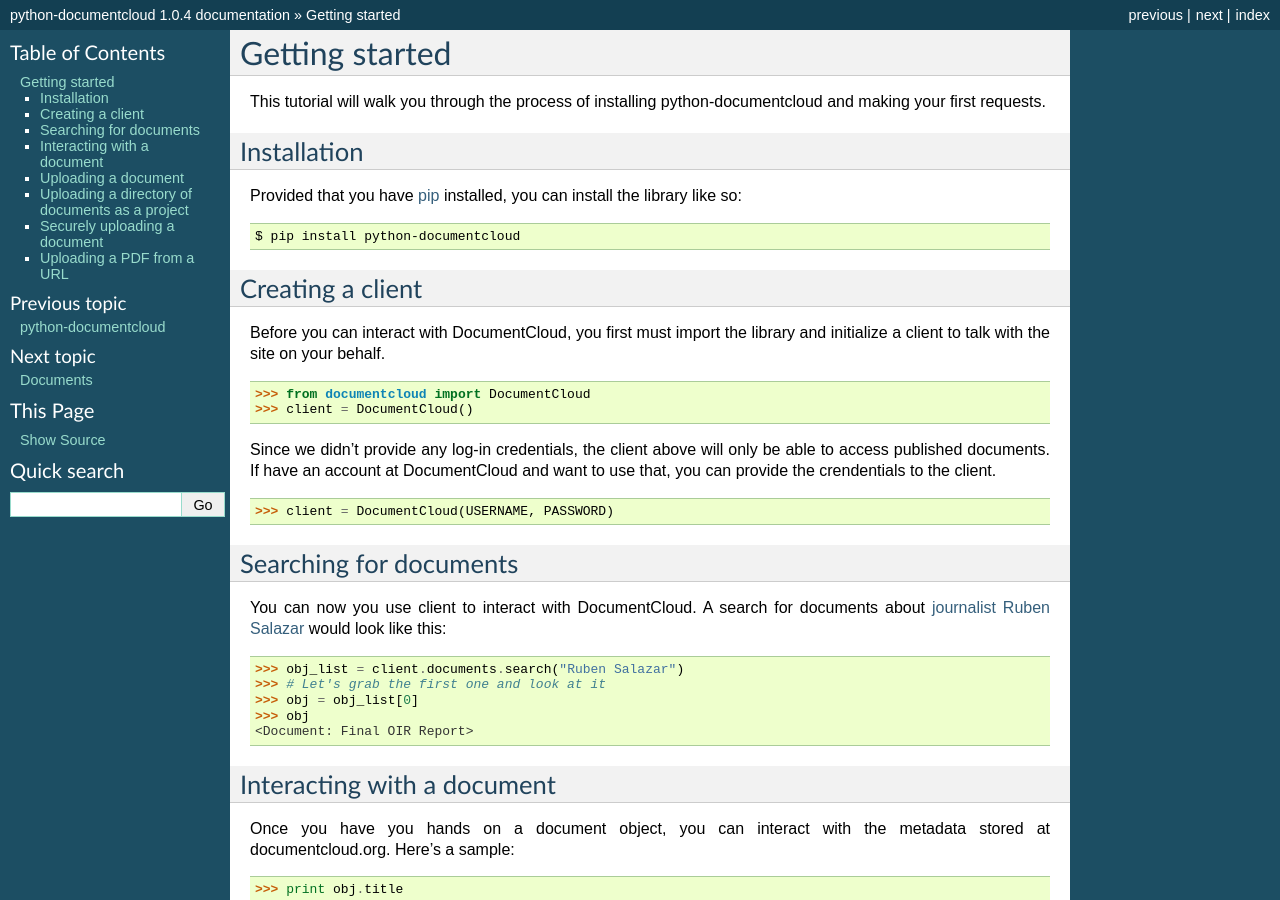
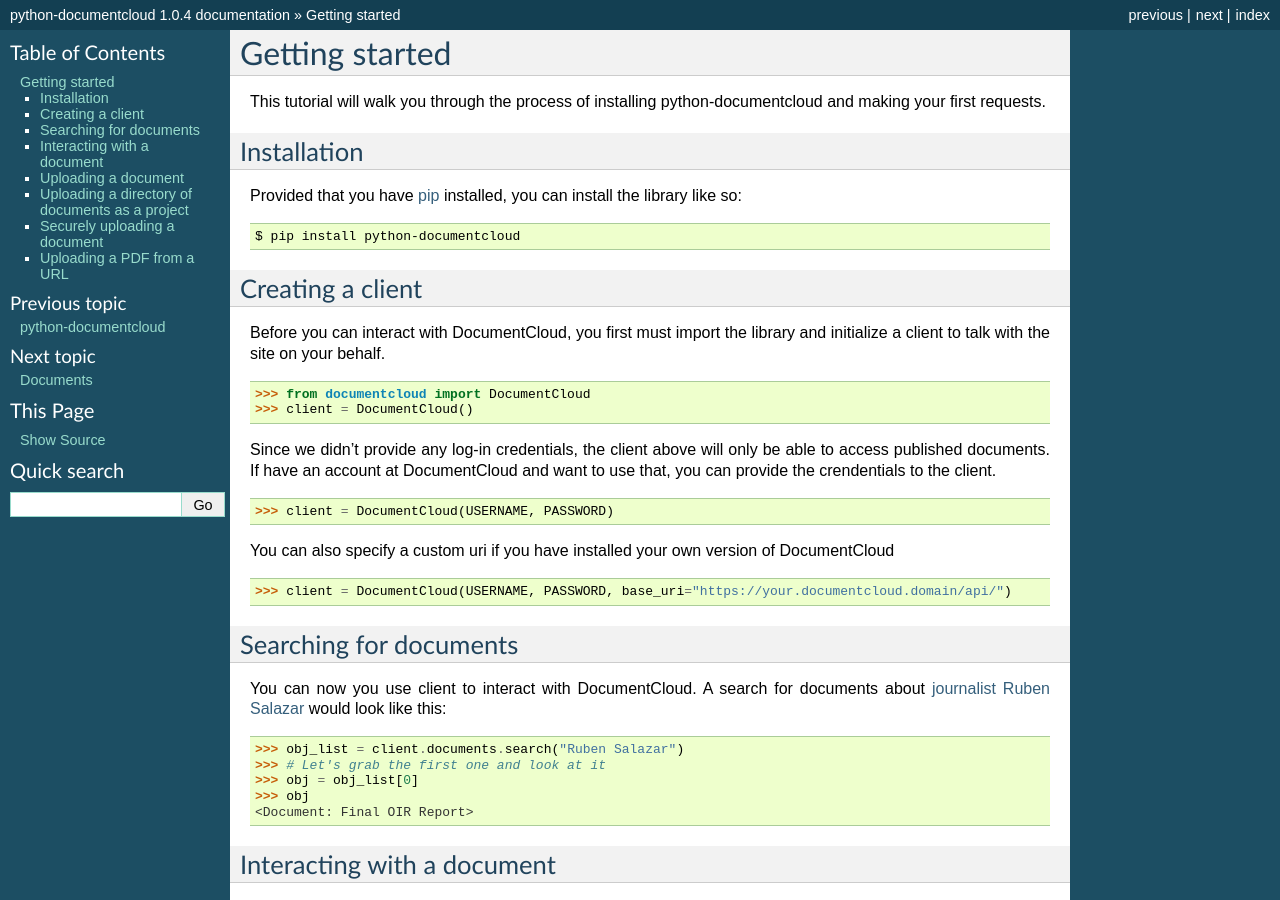
Before and after one commit to datadesk/python-documentcloud, a Sphinx documentation site: the page built from docs/gettingstarted.rst, in a window 1280 px wide and 900 px high. Built offline with Sphinx 7.4.7, drawn with Linux system fonts in a browser that asks for light colours.

Commit message:
Updated documentation to demonstrate using base_uri

```diff
--- a/docs/gettingstarted.rst
+++ b/docs/gettingstarted.rst
@@ -21,6 +21,10 @@
 Since we didn't provide any log-in credentials, the client above will only be able to access published documents. If have an account at DocumentCloud and want to use that, you can provide the crendentials to the client. ::
 
     >>> client = DocumentCloud(USERNAME, PASSWORD)
+
+You can also specify a custom uri if you have installed your own version of DocumentCloud ::
+
+    >>> client = DocumentCloud(USERNAME, PASSWORD, base_uri="https://your.documentcloud.domain/api/")
 
 Searching for documents
 -----------------------
```
